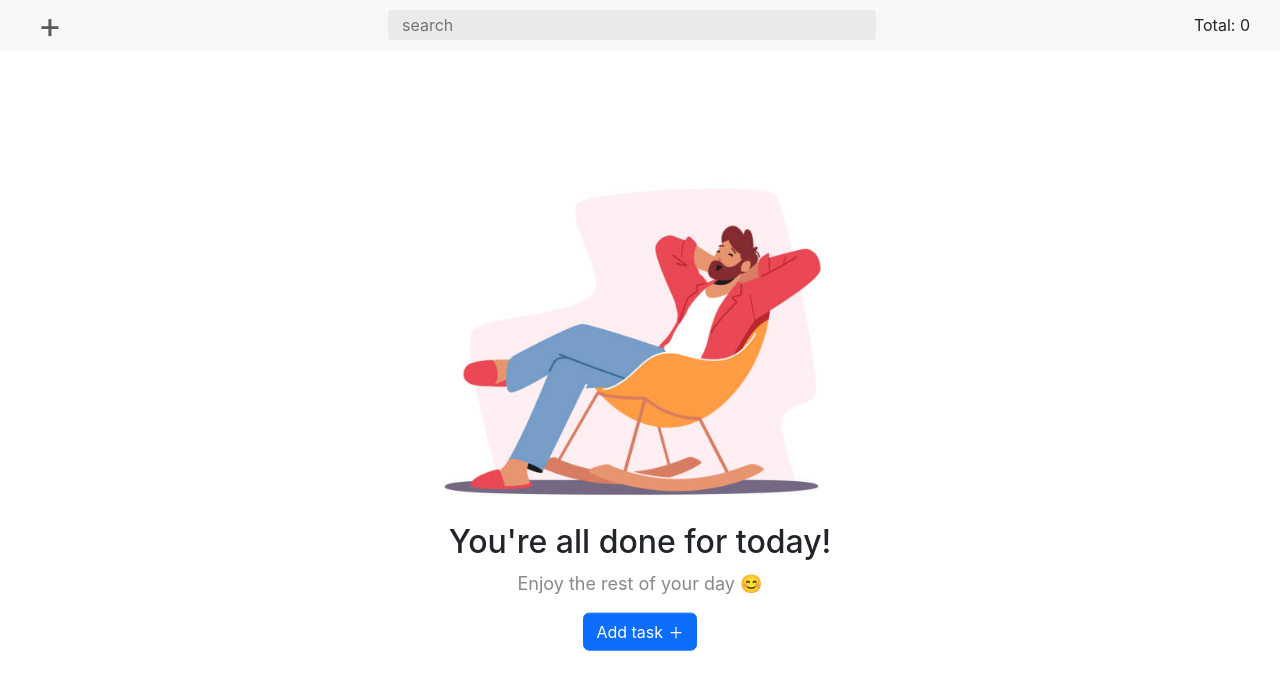
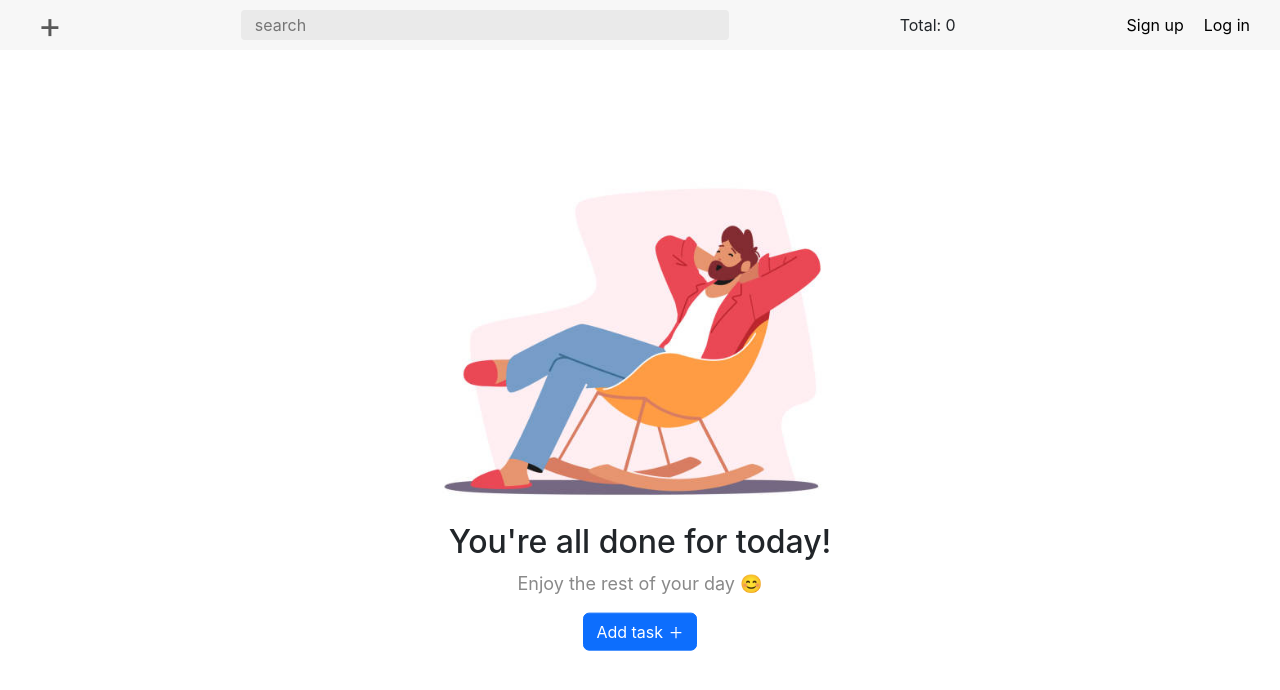
Before and after one commit to leekirill/react-todo, a React (Create React App) app: page / in a window 1280 px wide. Shown: the top 690 px of the page. Built offline with nearby package versions, Linux system fonts and the light colour scheme; no server answers.

Commit message:
start prepare to add auth

```diff
--- a/src/components/Header/Header.jsx
+++ b/src/components/Header/Header.jsx
@@ -15,6 +15,10 @@ export default function Header({ onClick, total }) {
             <button className={style.btn} onClick={onClick}>+</button>
             <input type="text" value={value} onChange={(e) => handleChange(e.target.value)} placeholder='search' className={style.input}></input>
             <span>Total: {total}</span>
+            <div className={style.auth}>
+                <a href='/' className={style.link}>Sign up</a>
+                <a href='/' className={style.link}>Log in</a>
+            </div>
         </header>
     )
 }
--- a/src/components/Header/Header.module.scss
+++ b/src/components/Header/Header.module.scss
@@ -38,3 +38,16 @@
         outline: none;
     }
 }
+
+.auth {
+    display: flex;
+    gap: 20px;
+
+    .link {
+        text-decoration: none;
+        color: #000;
+        &Active {
+            color:rgb(70, 104, 255);
+        }
+    }
+}
--- a/src/components/Welcome/Welcome.jsx
+++ b/src/components/Welcome/Welcome.jsx
@@ -1,5 +1,5 @@
 import style from '../Welcome/Welcome.module.scss'
-import pic from '../../img/pic.jpg'
+import pic from '../../assets/pic.jpg'
 import Button from "react-bootstrap/Button";
 import { AiOutlinePlus } from "react-icons/ai";
 
```
Also changed, not shown: src/assets/pic.jpg (renamed from src/img/pic.jpg), src/views/Homepage/Homepage.jsx (added), src/views/Homepage/Homepage.module.scss (added), src/views/Login/Login.jsx (added), src/views/Login/Login.module.scss (added), src/views/Register/Register.jsx (added), src/views/Register/Register.module.scss (added).
